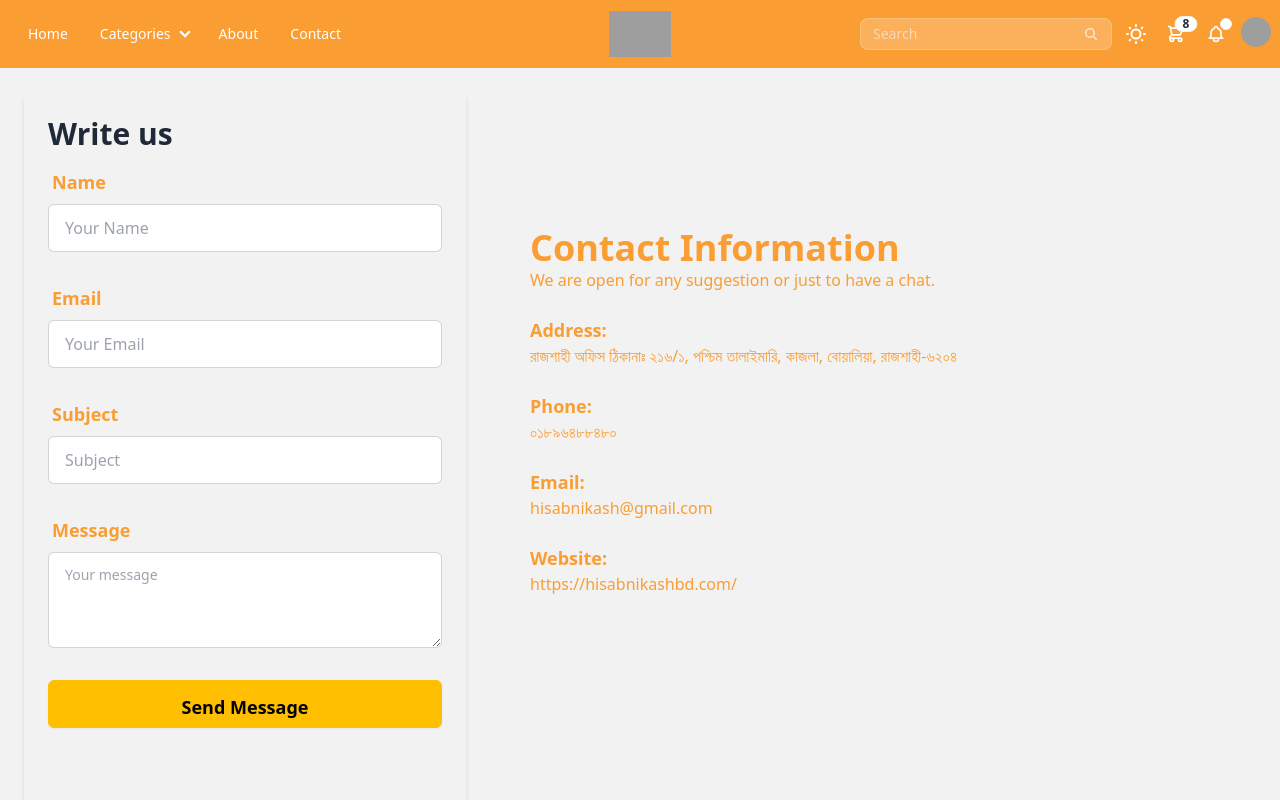
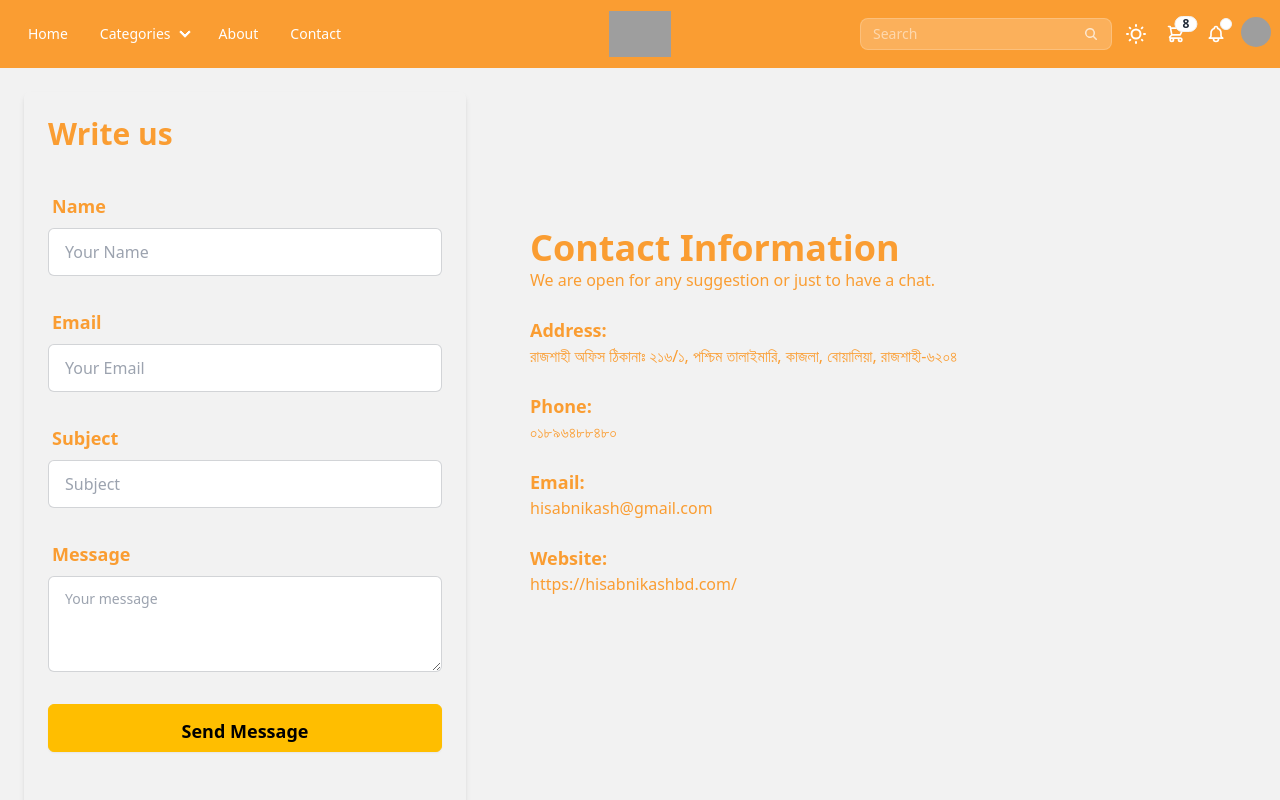
Before and after one commit to shunno-it-dev-team/fe-hn-ecom, a React (Vite) app: page /contact in a window 1280 px wide. Shown: the top 800 px of the page. Built offline with nearby package versions, Linux system fonts and the light colour scheme; grey boxes are pictures that could not be loaded.

Commit message:
[feat]: modified contact us page

```diff
--- a/src/pages/private/contactUsPage/ContactUsPage.jsx
+++ b/src/pages/private/contactUsPage/ContactUsPage.jsx
@@ -3,7 +3,7 @@ const ContactUsPage = () => {
     <div className="flex flex-col lg:flex-row lg:card-side gap-10 p-6">
       {/* ========== form section ========== */}
       <form className="card-body shadow-md rounded-md p-6 h-screen w-full lg:w-1/4">
-        <h3 className="text-3xl font-bold mb-6text-primary">Write us</h3>
+        <h3 className="text-3xl font-bold mb-6 text-primary">Write us</h3>
 
         <div className="form-control mb-4">
           <label className="label">
```
